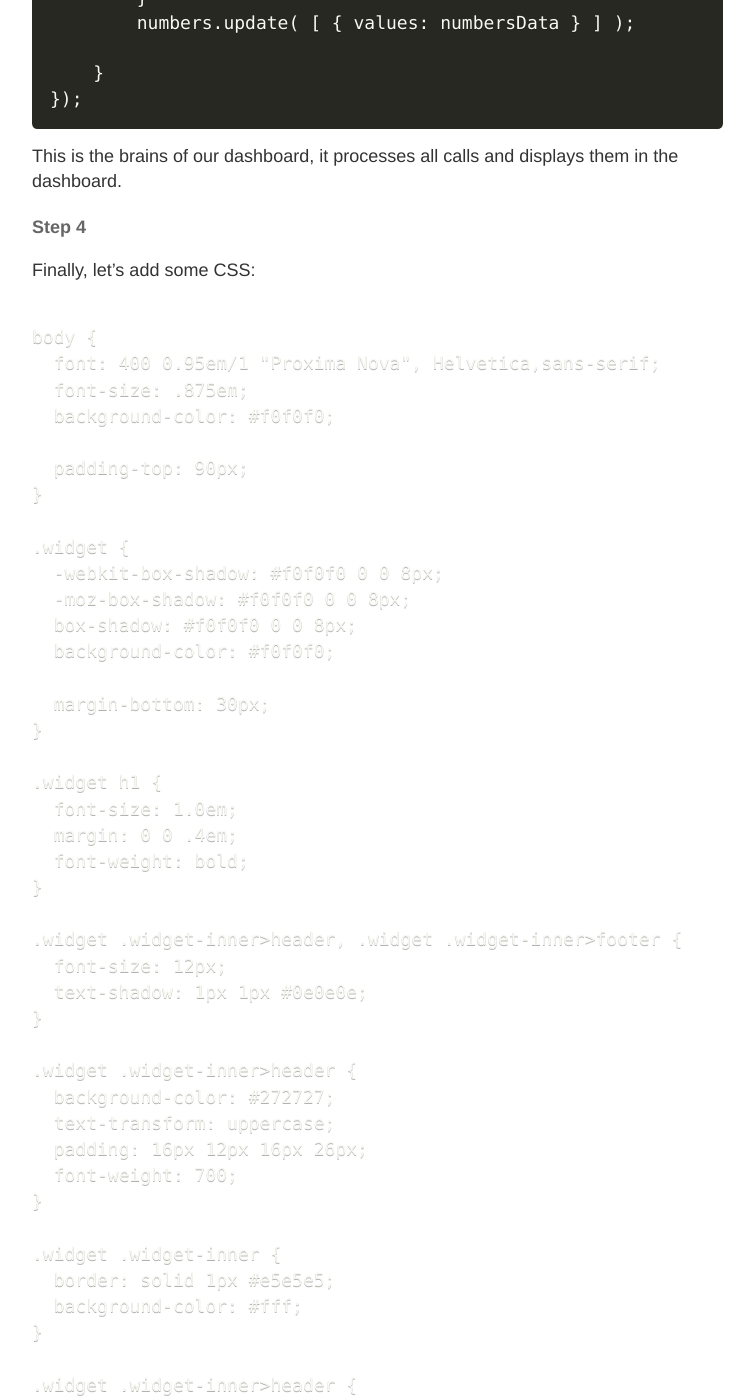
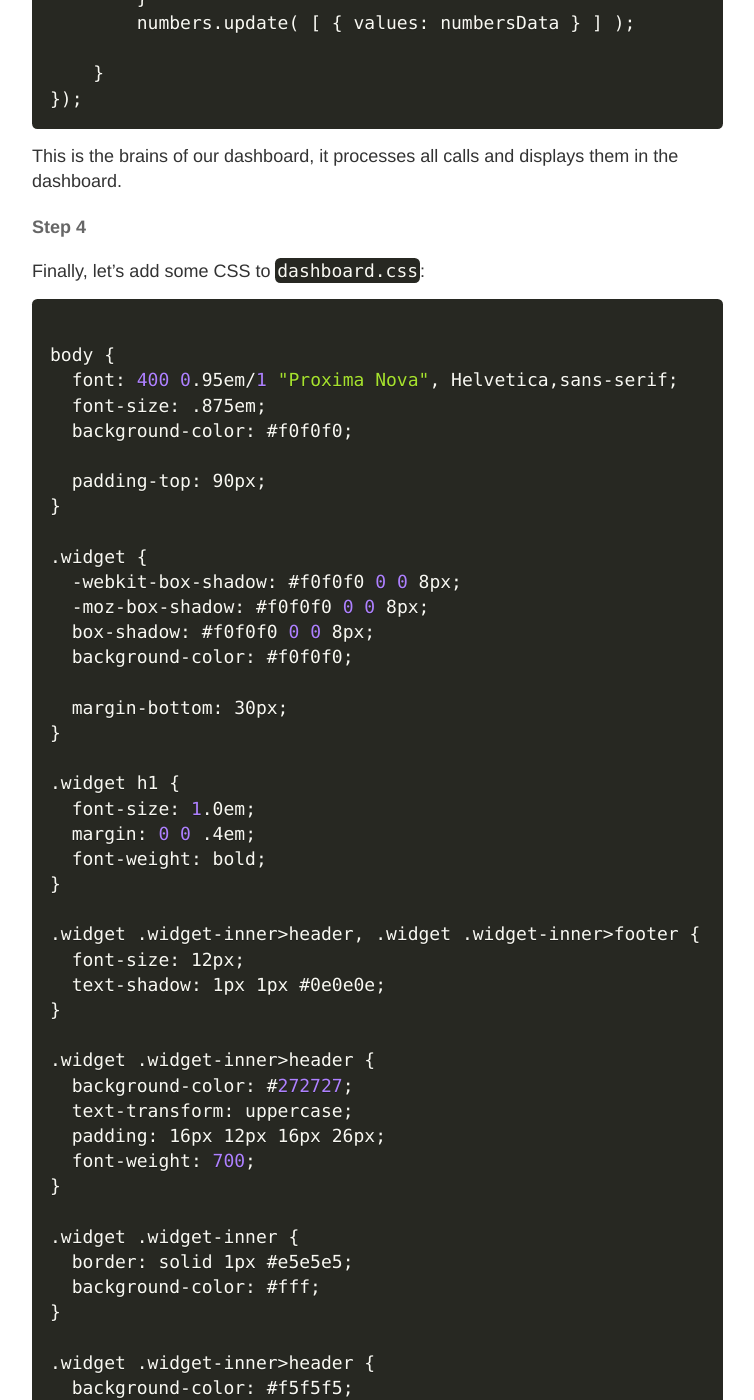
Before and after one commit to flybaseio/flybaseio.github.io, a Jekyll site: the page built from _posts/2016-09-09-call-tracking-dashboard.md, in a window 1280 px wide and 1400 px high, scrolled down 8418 px. Shown: the whole window, without its empty margins (248-1002 px from the left). Built offline with Jekyll 4.4.1, drawn with Linux system fonts in a browser that asks for light colours; nearby versions of some CDN libraries; some of the changed text lies outside the part shown.

Commit message:
highlight

````diff
--- a/_posts/2016-09-09-call-tracking-dashboard.md
+++ b/_posts/2016-09-09-call-tracking-dashboard.md
@@ -331,9 +331,9 @@ This is the brains of our dashboard, it processes all calls and displays them in
 
 #### Step 4
 
-Finally, let's add some CSS:
+Finally, let's add some CSS to `dashboard.css`:
 
-```dashboard.css
+```javascript
 
 body {
   font: 400 0.95em/1 "Proxima Nova", Helvetica,sans-serif;
````
